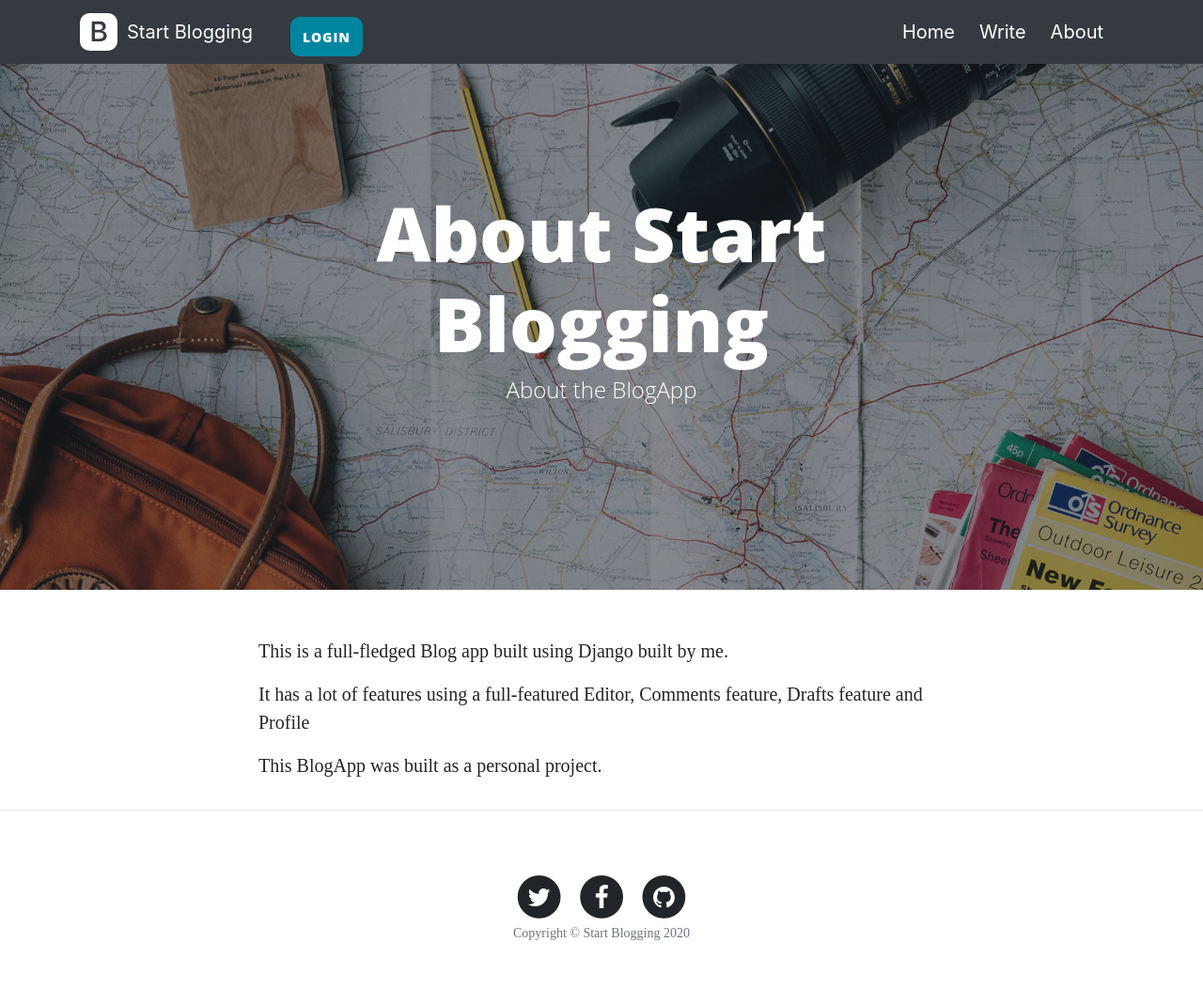
After one commit to Skr-suyash/StartBlogging, a Django app: page /about in a window 1280 px wide. The commit adds this page. Shown: the whole page at 94% size. Run offline with Django 3.2, Linux system fonts and the light colour scheme; some libraries are stand-ins or nearby versions.

Commit message:
Bug Fixes

```diff
--- /dev/null
+++ b/allblogs/templates/allblogs/about.html
@@ -0,0 +1,47 @@
+{% extends 'blogapp/base.html' %}
+
+{% load static %}
+
+{% block custom_fonts %}
+
+{% endblock %}
+
+{% block custom_stylesheet %}
+    <link href="{% static 'css/base.css' %}" rel="stylesheet">
+{% endblock %}
+
+{% block body %}
+
+<header class="masthead" style="background-image: url('{{STATIC_ROOT.0}}/static/images/about-bg.jpg');">
+    <div class="overlay"></div>
+    <div class="container">
+      <div class="row">
+        <div class="col-lg-8 col-md-10 mx-auto">
+          <div class="page-heading">
+            <h1>About Start Blogging</h1>
+            <span class="subheading">About the BlogApp</span>
+          </div>
+        </div>
+      </div>
+    </div>
+  </header>
+
+  <!-- Main Content -->
+  <div class="container">
+    <div class="row">
+      <div class="col-lg-8 col-md-10 mx-auto">
+        <p>This is a full-fledged Blog app built using Django built by me.</p>
+        <p>It has a lot of features using a full-featured Editor, Comments feature, Drafts feature and Profile</p>
+        <p>This BlogApp was built as a personal project.</p>
+      </div>
+    </div>
+  </div>
+
+  <hr>
+
+
+{% endblock %}
+
+{% block custom_scripts %}
+
+{% endblock %}
--- a/allblogs/templates/allblogs/home.html
+++ b/allblogs/templates/allblogs/home.html
@@ -72,7 +72,7 @@
             <a class="navbar-brand" href="{% url 'create_post' %}">Write</a>
           </li>
           <li class="nav-item">
-            <a class="navbar-brand" href="post.html">About</a>
+            <a class="navbar-brand" href="{% url 'about' %}">About</a>
           </li>
         </ul>
       </div>
@@ -82,7 +82,7 @@
   </nav>
 
   <!-- Page Header -->
-  <header class="masthead" style="background-image: url('{{STATICFILES_DIRS.0}}/static/images/home-bg.jpg');">
+  <header class="masthead" style="background-image: url('{{STATIC_ROOT.0}}/static/images/home-bg.jpg');">
     <div class="overlay"></div>
     <div class="container">
       <div class="row">
@@ -200,7 +200,7 @@
 
     <script>
       $(document).ready(function(){
-          $("#exampleModal").one().modal()
+          $("#exampleModal").modal()
       });
     </script>
 {% endif %}
--- a/allblogs/views.py
+++ b/allblogs/views.py
@@ -21,7 +21,7 @@ def home(request):
 
     return render(request, 'allblogs/home.html', {'page_obj': page_obj, 'first_joined': first_joined})
 
-
+@ login_required
 def post_detail(request, slug):
     post = get_object_or_404(Blog, slug=slug)
     return render(request, 'allblogs/post_detail.html', {'post': post})
@@ -42,7 +42,7 @@ def myposts(request, author):
 
     return render(request, 'allblogs/myposts.html', {'myposts': myposts})
 
-
+@ login_required
 def delete(request, author, slug):
 
     post_to_be_deleted = get_object_or_404(Blog,slug=slug)
@@ -66,14 +66,17 @@ def comments(request, slug):
 
 
     if (request.method == 'POST'):
-        print(request.POST)
         comment = Comment()
         comment.post = post
         comment.author = request.user
         comment.body = request.POST['comment_body']
-        print(request.POST['comment_body'])
         comment.date_created = timezone.now()
         comment.save()
         return redirect('comments', slug=post.slug)
 
     return render(request, 'allblogs/create_comment.html', {'post': post, 'comments':comments})
+
+
+def about(request):
+
+    return render(request, 'allblogs/about.html')
--- a/blogapp/templates/blogapp/base.html
+++ b/blogapp/templates/blogapp/base.html
@@ -82,7 +82,7 @@
             <a class="navbar-brand" href="{% url 'create_post' %}">Write</a>
           </li>
           <li class="nav-item">
-            <a class="navbar-brand" href="post.html">About</a>
+            <a class="navbar-brand" href="{% url 'about' %}">About</a>
           </li>
         </ul>
       </div>
--- a/blogapp/urls.py
+++ b/blogapp/urls.py
@@ -29,5 +29,6 @@ urlpatterns = [
     path('create_blog/', include('create_blog.urls')),
     path('<slug:slug>/comments', allblogs.views.comments, name='comments'),
     path('post_detail/<slug:slug>', allblogs.views.post_detail, name="post_detail"),
+    path('about', allblogs.views.about, name="about"),
 
 ]
--- a/create_blog/views.py
+++ b/create_blog/views.py
@@ -9,7 +9,6 @@ from django.contrib.auth.decorators import login_required
 def create_post(request):
 
     if (request.method == 'POST'):
-        print(request.POST)
         if (request.POST['is_draft'] == 'False'):
             post = Blog()
             post.author = request.user
@@ -28,6 +27,8 @@ def create_post(request):
             post.is_draft = True
             post.save()
             return redirect(post.get_absolute_url())
+            # print(request.POST['title'].isspace())
+
     else:
         return render(request, 'create_blog/create_post.html')
 
```
Also changed, not shown: blogapp/static/js/create_post.js (+14 -3 lines), create_blog/templates/create_blog/create_post.html (+22 -1 lines), create_blog/templates/create_blog/edit_post.html (+19 -13 lines), blogapp/static/images/about-bg.jpg (added).
